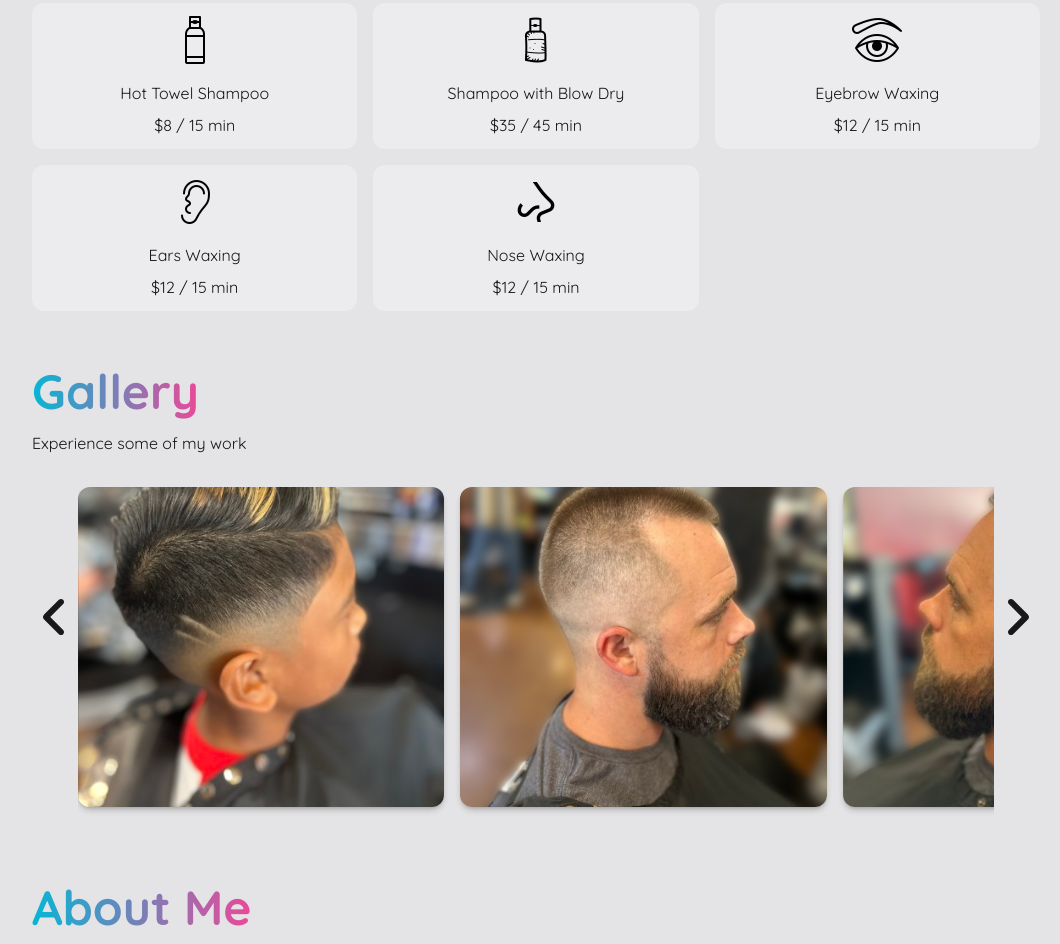
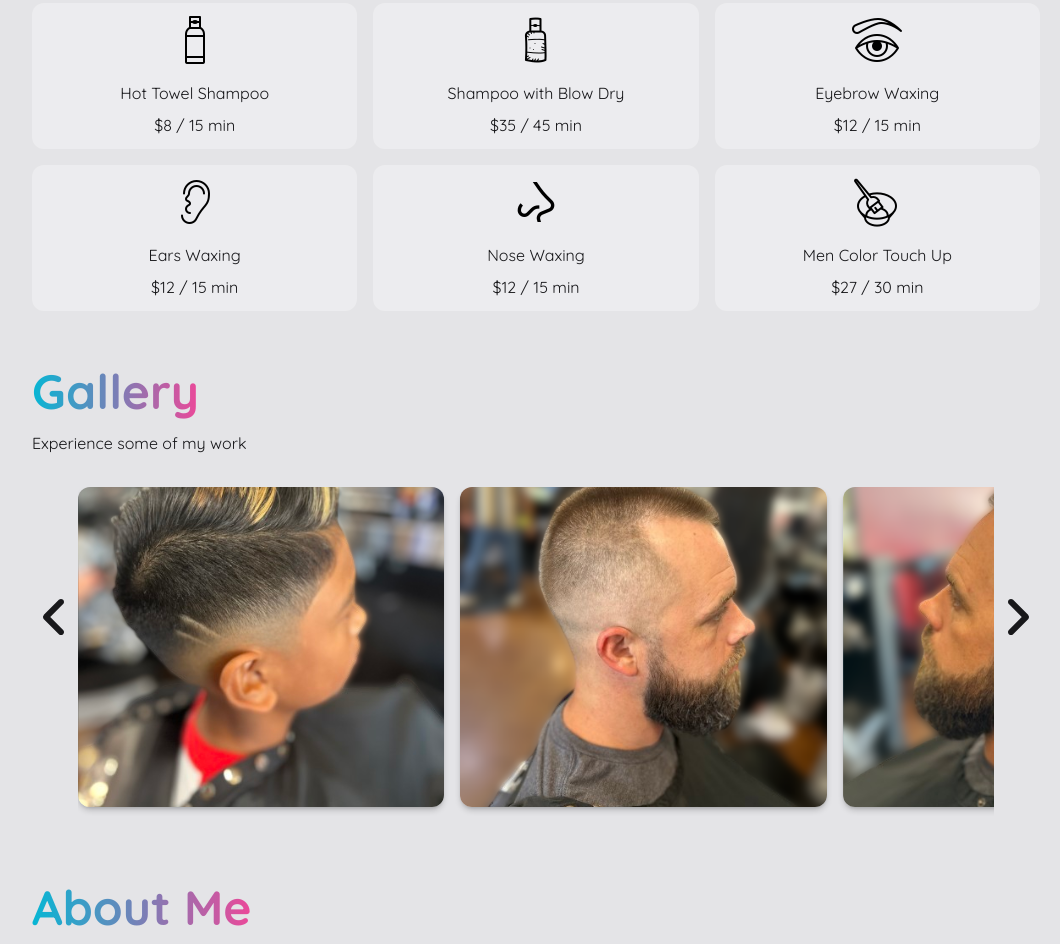
Before and after one commit to atanashristov/reflecthairstudiosite, a website: page index.html in a window 1280 px wide. Shown: the part 1415-2359 px from the top of the page, without its empty margins (104-1164 px from the left). Drawn offline with Linux system fonts and the light colour scheme.

Commit message:
chore(touchup) - Add Men touch up

```diff
--- a/index.html
+++ b/index.html
@@ -387,6 +387,16 @@
               <div class="pt-4">Nose Waxing</div>
               <div class="pt-2">$12 / 15 min</div>
             </div>
+            <div class="p-3 rounded-xl bg-white/30 text-center">
+              <div
+                style="
+                  background-image: url('../assets/images/icons/icons8-hair-colouring-50.png');
+                "
+                class="h-[50px] bg-center bg-no-repeat"
+              ></div>
+              <div class="pt-4">Men Color Touch Up</div>
+              <div class="pt-2">$27 / 30 min</div>
+            </div>
           </div>
         </article>
         <article id="gallery" class="pt-14">
```
Also changed, not shown: assets/images/icons/icons8-hair-colouring-50.png (added).
